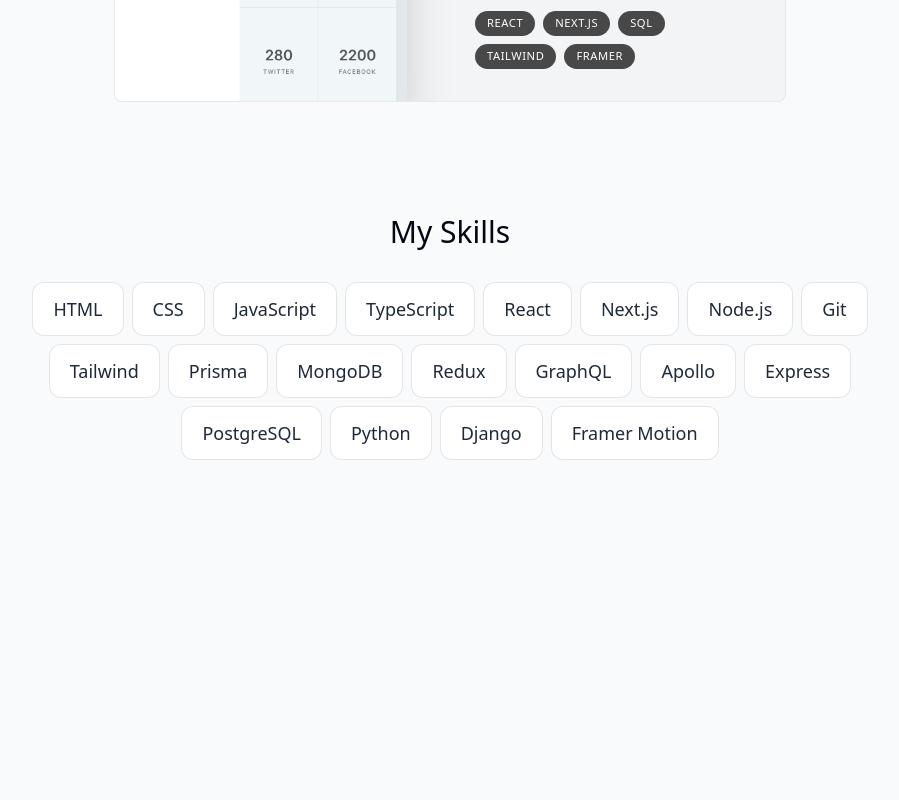
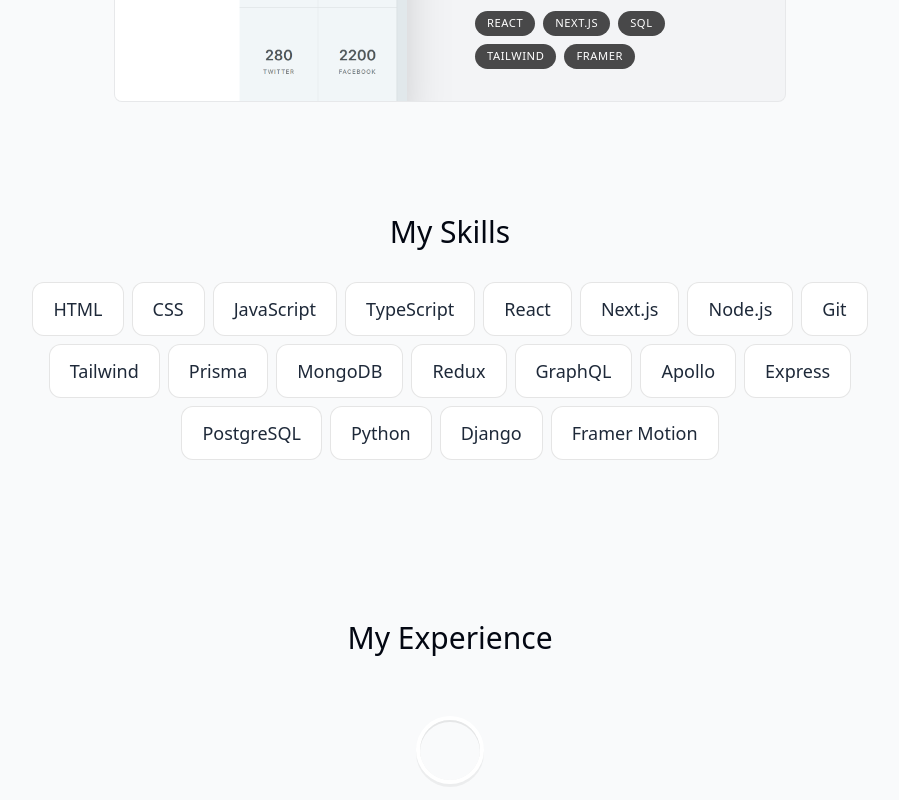
Before and after one commit to AdaLollA/portfolio, a Next.js app: page / in a window 1280 px wide. Shown: the part 2628-3428 px from the top of the page, without its empty margins (190-1089 px from the left). Before the commit the page ends 3248 px from the top, so only its background shows below. Built offline with nearby package versions, Linux system fonts and the light colour scheme.

Commit message:
experience init

```diff
--- a/app/page.tsx
+++ b/app/page.tsx
@@ -1,4 +1,5 @@
 import About from "@/components/about";
+import Experience from "@/components/experience";
 import Intro from "@/components/intro";
 import Projects from "@/components/projects";
 import SectionDivider from "@/components/section-divider";
@@ -12,6 +13,7 @@ export default function Home() {
       <About />
       <Projects />
       <Skills />
+      <Experience />
     </main>
   );
 }
--- /dev/null
+++ b/components/experience.tsx
@@ -0,0 +1,16 @@
+import React from 'react'
+import SectionHeading from './section-heading'
+import { VerticalTimeline, VerticalTimelineElement }  from 'react-vertical-timeline-component';
+import 'react-vertical-timeline-component/style.min.css';
+
+export default function Experience() {
+  return (
+    <section
+    id='experience'>
+        <SectionHeading>My experience</SectionHeading>
+        <VerticalTimeline>
+            <VerticalTimelineElement></VerticalTimelineElement>
+        </VerticalTimeline>
+    </section>
+  )
+}
--- a/components/skills.tsx
+++ b/components/skills.tsx
@@ -25,6 +25,7 @@ export default function Skills() {
     return (
         <section
             ref={ref}
+            id="skills"
             className="mb-28 max-w-[53rem] scroll-mt-28 text-center sm:mb-40">
             <SectionHeading>My skills</SectionHeading>
             <ul className="flex flex-wrap justify-center gap-2 text-lg text-gray-800">
--- a/package.json
+++ b/package.json
@@ -15,7 +15,8 @@
     "react": "19.1.0",
     "react-dom": "19.1.0",
     "react-icons": "^5.5.0",
-    "react-intersection-observer": "^9.16.0"
+    "react-intersection-observer": "^9.16.0",
+    "react-vertical-timeline-component": "^3.5.3"
   },
   "devDependencies": {
     "@eslint/eslintrc": "^3",
@@ -23,6 +24,7 @@
     "@types/node": "^20",
     "@types/react": "^19",
     "@types/react-dom": "^19",
+    "@types/react-vertical-timeline-component": "^3.3.6",
     "eslint": "^9",
     "eslint-config-next": "15.5.4",
     "tailwindcss": "^4",
```
Also changed, not shown: 1 other file (tests, documents, lock files or other folders).
